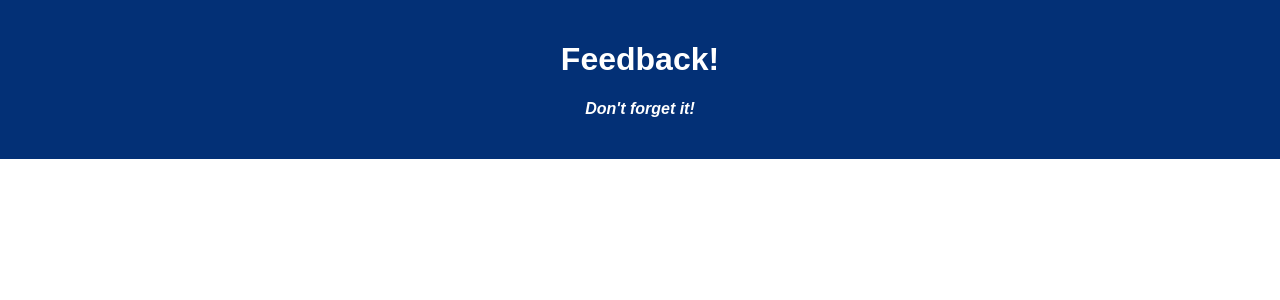
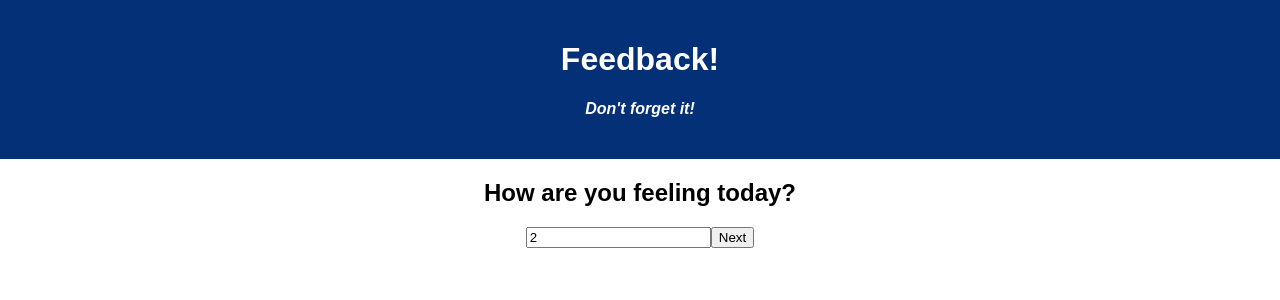
Before and after one commit to noelani-rose/noelani-weekend-redux-feedback-loop, a React (Create React App) app: page /#/feeling in a window 1280 px wide. Shown: the top 300 px of the page. Built offline with nearby package versions, Linux system fonts and the light colour scheme.

Commit message:
work on feeling component

```diff
--- a/src/components/App/App.jsx
+++ b/src/components/App/App.jsx
@@ -4,14 +4,25 @@ import './App.css';
 import { HashRouter as Router, Route, Link } from 'react-router-dom';
 import { useEffect } from 'react';
 import { useDispatch } from 'react-redux'
+import { useHistory } from 'react-router-dom';
 // IMPORT COMPONENTS
+import Feeling from '../Feeling/Feeling';
+import Header from '../Header/Header';
 
 function App() {
   const dispatch = useDispatch();
+  const history = useHistory();
 
   useEffect(() => {
 
   }, [])
+
+  // I want my home page to have a start button,
+  // which when clicked, sends me to feeling component
+  // const startFeedback = () => {
+  //   history.push('/feeling')
+  // }
+
 
   // AXIOS POST
   // take in feedback as argument
@@ -19,13 +30,24 @@ function App() {
   // then clear feedback object
 
   return (
+    <Router>
+      <div className='App'>
 
-    <div className='App'>
-      <header className='App-header'>
-        <h1 className='App-title'>Feedback!</h1>
-        <h4>Don't forget it!</h4>
-      </header>
-    </div>
+        <Route exact path = '/feedback'>
+          <Header />
+        <p>Let's Get Started!</p><br></br>
+        <Link to = "/feeling">
+          <button>Start</button>
+       </Link>
+
+        </Route>
+
+        <Route exact path = '/feeling'>
+          <Feeling />
+        </Route>
+
+      </div>
+    </Router>
   );
 }
 
--- a/src/components/Feeling/Feeling.jsx
+++ b/src/components/Feeling/Feeling.jsx
@@ -1 +1,50 @@
-function
+import Header from "../Header/Header";
+import { useState } from 'react';
+import { useSelector, useDispatch } from 'react-redux'
+import { useHistory } from 'react-router-dom'
+
+function Feeling () {
+    const dispatch = useDispatch();
+    const history = useHistory();
+
+    // const [feeling, setFeeling] = useState(0)
+
+    const storedFeeling = useSelector(store => store.feeling)
+    console.log('stored feeling', storedFeeling)
+
+
+    const handleFeelingChange = (evt) => {
+        setFeeling(evt.target.value)
+    }
+
+    const submitFeeling = (evt) => {
+        evt.preventDefault();
+
+        dispatch({
+            type: 'SET_FEELING',
+            payload: storedFeeling
+        })
+    }
+
+
+
+
+    return(
+        <>
+            <Header />
+            <h2>How are you feeling today?</h2>
+            <form onSubmit={submitFeeling}>
+            <input
+            type = "number"
+            onChange = {(evt) => {evt.target.value}}
+            // onChange = {(evt) => {setFeeling(evt.target.value)}}
+            value = {storedFeeling}></input>
+            <button type = "submit">Next</button>
+            </form>
+        </>
+    )
+}
+
+export default Feeling;
+
+// TODO: Make min input 1, max input 5
--- /dev/null
+++ b/src/components/Header/Header.jsx
@@ -0,0 +1,10 @@
+function Header () {
+    return (
+        <header className='App-header'>
+            <h1 className='App-title'>Feedback!</h1>
+            <h4>Don't forget it!</h4>
+      </header>
+    )
+}
+
+export default Header;
--- a/src/index.js
+++ b/src/index.js
@@ -13,8 +13,20 @@ const feedback = (state = [], action) => {
     return state
 }
 
+
+const feeling = (state = 2, action) => {
+    console.log('the new state is', state)
+    if (action.type === 'SET_FEELING'){
+        return action.payload
+    }
+    return state
+}
+
+
+
 const storeInstance = createStore(
     combineReducers({
+        feeling,
         feedback,
     }),
     applyMiddleware(logger)
```
Also changed, not shown: 1 other file (tests, documents, lock files or other folders).
